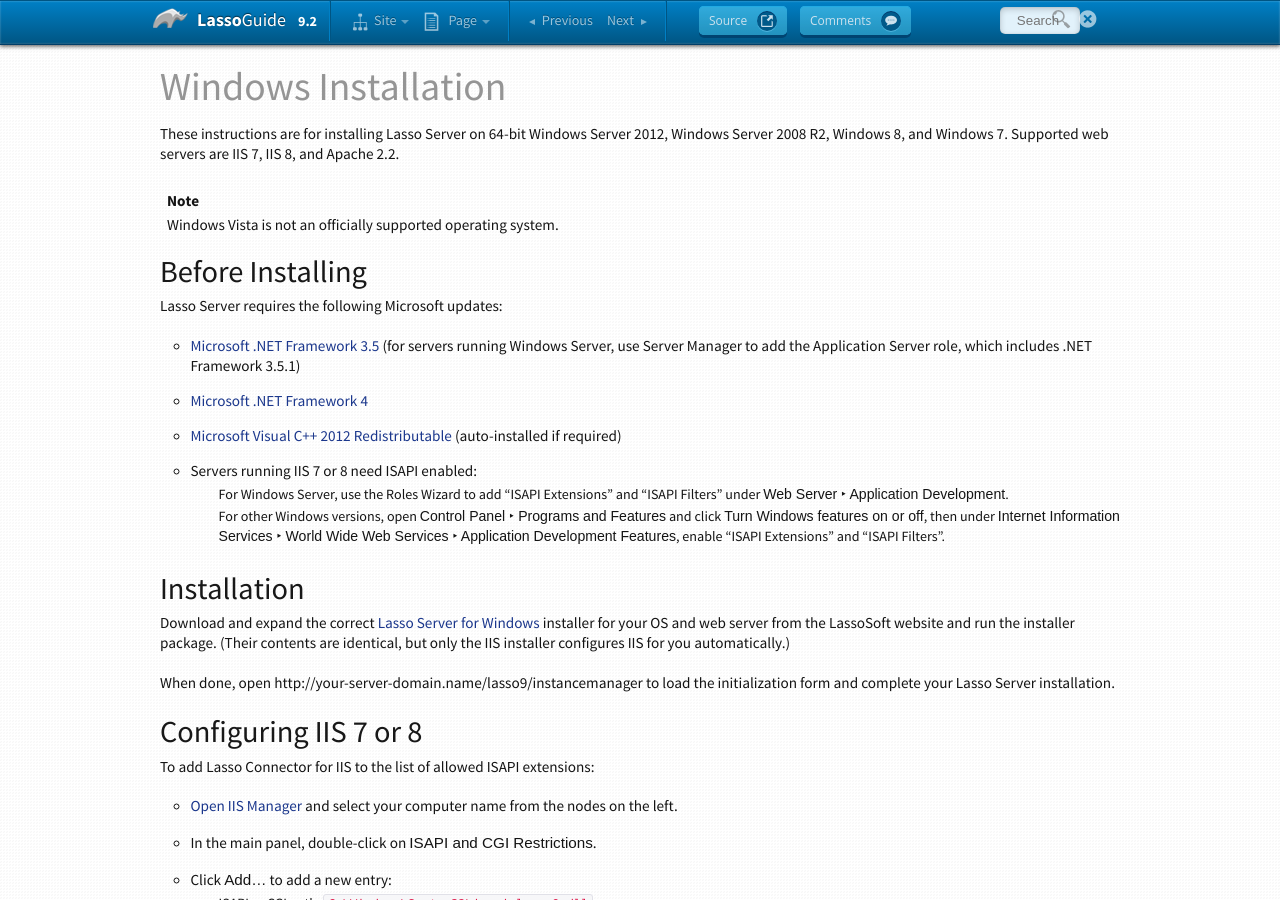
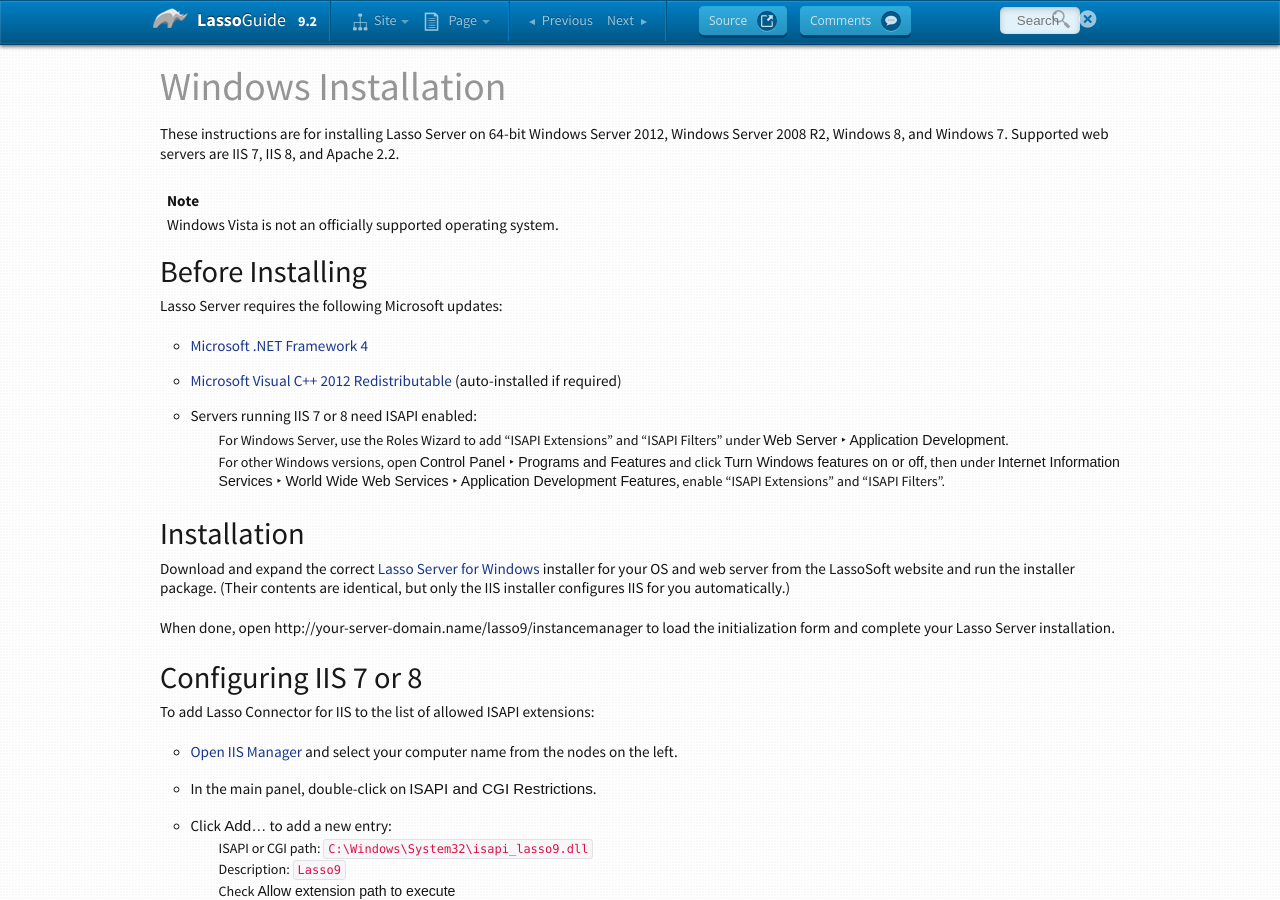
Before and after one commit to LassoSoft/LassoGuide, a Sphinx documentation site: the page built from source/server/windows-installation.rst, in a window 1280 px wide and 900 px high. Built offline with Sphinx 7.4.7, drawn with Linux system fonts in a browser that asks for light colours; cross-references to code outside the pages are shown as plain code.

Commit message:
.NET 3.5 not needed for L9

```diff
--- a/source/server/windows-installation.rst
+++ b/source/server/windows-installation.rst
@@ -18,9 +18,6 @@
 
 Lasso Server requires the following Microsoft updates:
 
--  `Microsoft .NET Framework 3.5`_ (for servers running Windows Server, use
-   Server Manager to add the Application Server role, which includes .NET
-   Framework 3.5.1)
 -  `Microsoft .NET Framework 4`_
 -  `Microsoft Visual C++ 2012 Redistributable`_ (auto-installed if required)
 -  Servers running IIS 7 or 8 need ISAPI enabled:
@@ -256,7 +253,6 @@
    -  `Configure IIS 7 for Lasso
       <http://www.youtube.com/watch?v=oQ-6K3EHY3M&feature=relmfu>`_
 
-.. _Microsoft .NET Framework 3.5: http://www.microsoft.com/en-us/download/details.aspx?id=22
 .. _Microsoft .NET Framework 4: http://www.microsoft.com/en-us/download/details.aspx?id=17718
 .. _Microsoft Visual C++ 2012 Redistributable: http://www.microsoft.com/en-us/download/details.aspx?id=30679
 .. _Lasso Server for Windows: http://www.lassosoft.com/Lasso-9-Server-Download#Win
```
